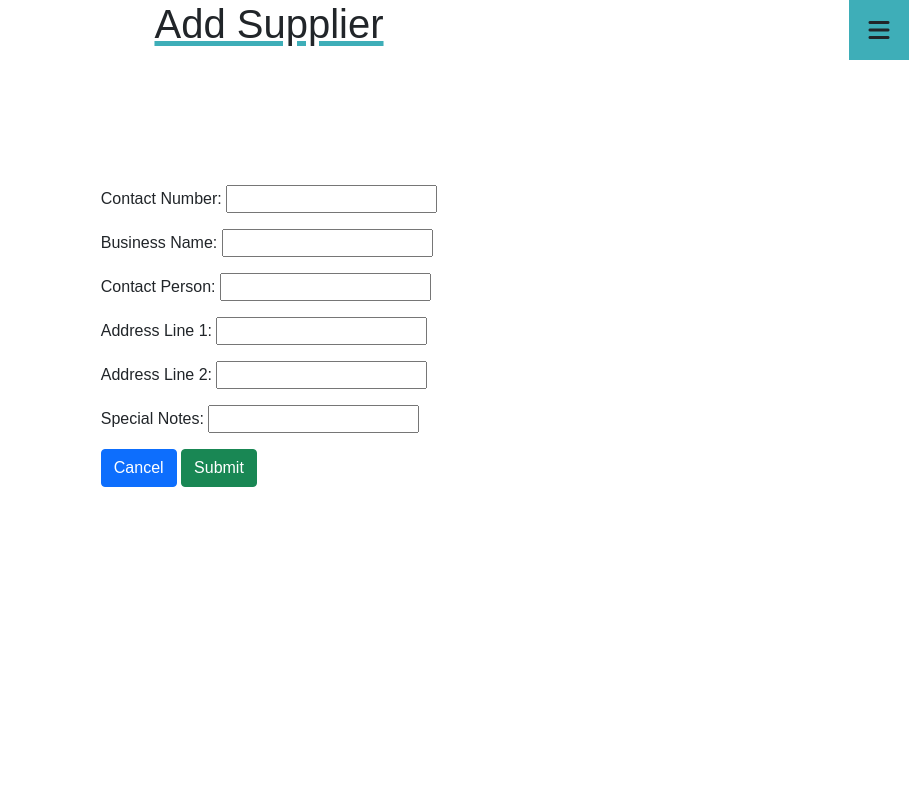
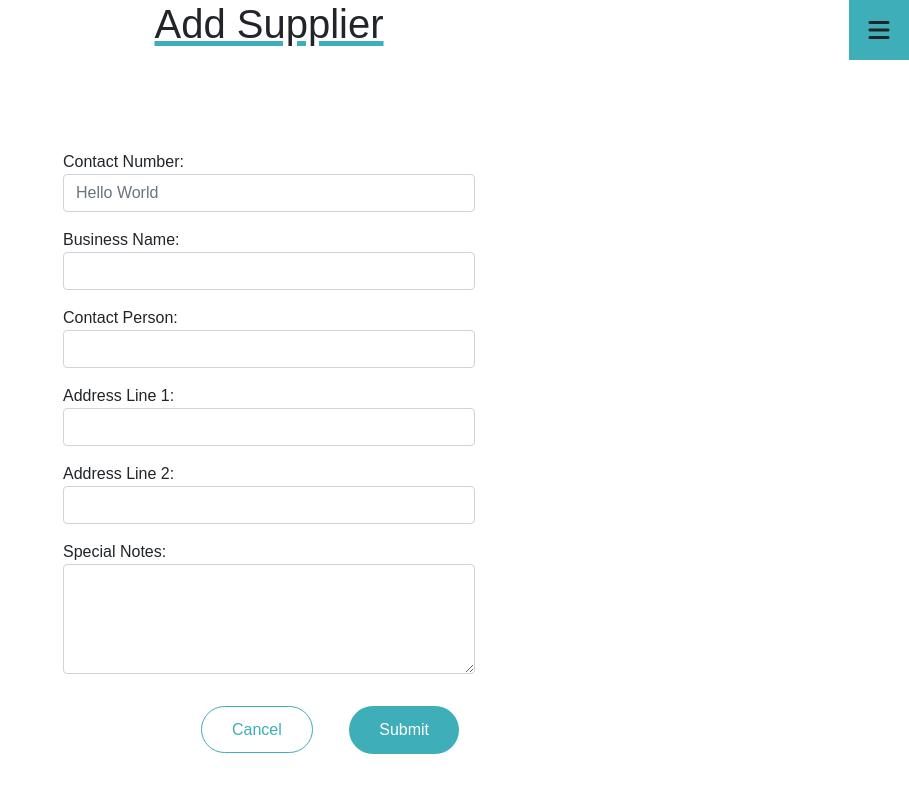
Before and after one commit to paolo-fuentes/cordero-dental-system, a Django app: page /supplierForm in a window 1280 px wide. Shown: the whole page, without its empty margins (371-1280 px from the left). Run offline with Django 3.2, Linux system fonts and the light colour scheme; some libraries are stand-ins or nearby versions.

Commit message:
fixed form and form button designs

```diff
--- a/dental_system/dentalapp/forms.py
+++ b/dental_system/dentalapp/forms.py
@@ -13,6 +13,15 @@ class SupplierForm(forms.ModelForm):
             'special_notes': 'Special Notes'
         }
 
+        widgets = {
+            'contact_number': forms.TextInput(attrs={'class': 'form-control', 'placeholder': 'Hello World'}),
+            'business_name': forms.TextInput(attrs={'class': 'form-control'}),
+            'contact_person': forms.TextInput(attrs={'class': 'form-control'}),
+            'address1': forms.TextInput(attrs={'class': 'form-control'}),
+            'address2': forms.TextInput(attrs={'class': 'form-control'}),
+            'special_notes': forms.Textarea(attrs={'class': 'form-control', 'rows': 4}),
+        }
+
 
     def __init__(self,*args,**kwargs):
         super(SupplierForm,self).__init__(*args, **kwargs)
--- a/dental_system/dentalapp/models.py
+++ b/dental_system/dentalapp/models.py
@@ -11,4 +11,4 @@ class Supplier(models.Model):
     contact_person=models.CharField(max_length=40, default=None)
     address1=models.CharField(max_length=40,  default=None)
     address2=models.CharField(max_length=40, default=None)
-    special_notes=models.CharField(max_length=100, default=None)
+    special_notes=models.TextField(max_length=100, default=None)
--- a/dental_system/dentalapp/static/css/style.css
+++ b/dental_system/dentalapp/static/css/style.css
@@ -96,7 +96,7 @@ nav ul li a {
 
 nav ul li a:hover {
     color: #F6F5F7;
-    background: #3EAEB8;
+    background: #328c94;
     border-left-color: black;
 }
 
--- a/dental_system/dentalapp/templates/dentalapp/SupplierForm.Html
+++ b/dental_system/dentalapp/templates/dentalapp/SupplierForm.Html
@@ -1,18 +1,68 @@
 {% extends "dentalapp/home.html" %}
 {% load static %}
 {%block content %}
-{% load crispy_forms_tags %}
+<!--{% load crispy_forms_tags %} -->
 
 {% block styles %}
-<link href="https://cdn.jsdelivr.net/npm/bootstrap@5.0.0-beta2/dist/css/bootstrap.min.css" rel="stylesheet" integrity="sha384-BmbxuPwQa2lc/FVzBcNJ7UAyJxM6wuqIj61tLrc4wSX0szH/Ev+nYRRuWlolflfl" crossorigin="anonymous">
+<!--<link href="https://cdn.jsdelivr.net/npm/bootstrap@5.0.0-beta2/dist/css/bootstrap.min.css" rel="stylesheet" integrity="sha384-BmbxuPwQa2lc/FVzBcNJ7UAyJxM6wuqIj61tLrc4wSX0szH/Ev+nYRRuWlolflfl" crossorigin="anonymous"> -->
 
 <style>
 .formContainer {
     display: flex;
     align-items: center;
     justify-content: center;
-    min-height: 70vh;
+    min-height: 85vh;
+    margin-top: 2rem;
 }
+
+.buttonDesignPositive {
+    border: 0;
+    padding: 16px 30px;
+    border-radius: 30px;
+    line-height: 1;
+    background: #3EAEB8;
+    color: #ffffff;
+    outline: none;
+    cursor: pointer;
+    transition: all 0.3s linear;
+    margin: 1rem;
+}
+
+.buttonDesignPositive:hover,
+.buttonDesignPositive:focus {
+    background: #328c94;
+}
+
+
+.buttonDesignNegative{
+    text-decoration: none;
+    border: solid 1px #3EAEB8;
+    padding: 14px 30px;
+    border-radius: 30px;
+    line-height: 1;
+    background: #ffffff;
+    color: #3EAEB8;
+    outline: none;
+    cursor: pointer;
+    transition: all 0.3s linear;
+    margin: 1rem;
+}
+
+.buttonDesignNegative:hover,
+.buttonDesignNegative:focus {
+    background: #3EAEB8;
+    color: #ffffff;
+}
+
+.formGroup {
+    position: relative;
+}
+
+.buttonContainer {
+    position: absolute;
+    right: 0;
+}
+
 </style>
 
 {% endblock %}
@@ -21,14 +71,18 @@
 <h1 class="pageHeading">Add Supplier</h1>
 
     <div class="formContainer">
-        <div>
+        <div class="formGroup">
             <form action="" method="post" autocomplete="off">
                     {% csrf_token %}
                     {{ form.as_p }}
 
-                    <a class="btn btn-primary btn=sm btn-block" href="{% url 'dentalapp:supplier_list' %}">Cancel</a>
+                    <div class="buttonContainer">
 
-                    <button type='submit' class= 'btn btn-success'> Submit </button>
+                        <a class="buttonDesignNegative" href="{% url 'dentalapp:supplier_list' %}">Cancel</a>
+
+                        <button type='submit' class='buttonDesignPositive'>Submit</button>
+
+                    </div>
             </form>
         </div>
     </div>
--- a/dental_system/dentalapp/views.py
+++ b/dental_system/dentalapp/views.py
@@ -12,6 +12,8 @@ def supplierList(request):
     return render(request,"dentalapp/SupplierList.html", context)
 
 def supplierForm(request,id=0):
+    model = Supplier
+    form_class = SupplierForm
     if request.method == "GET":
         if id == 0:
             form = SupplierForm()
```
